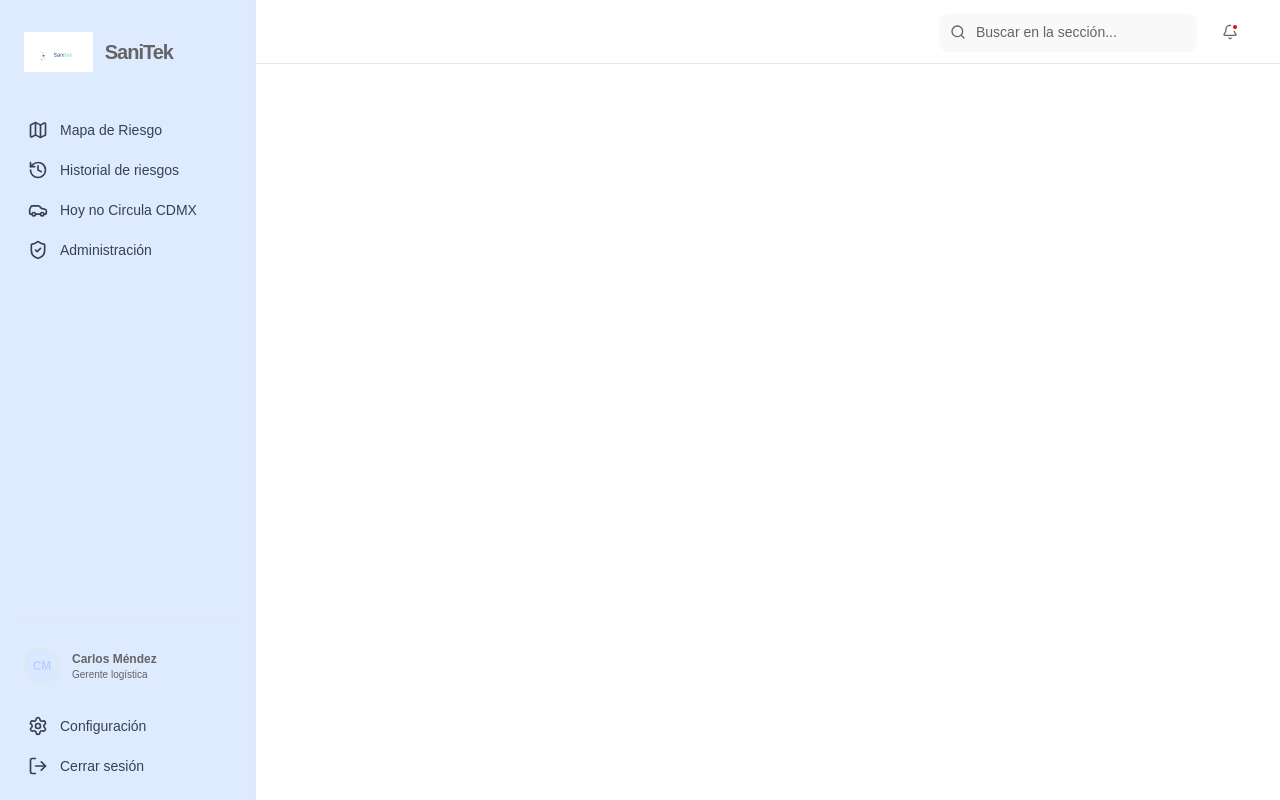
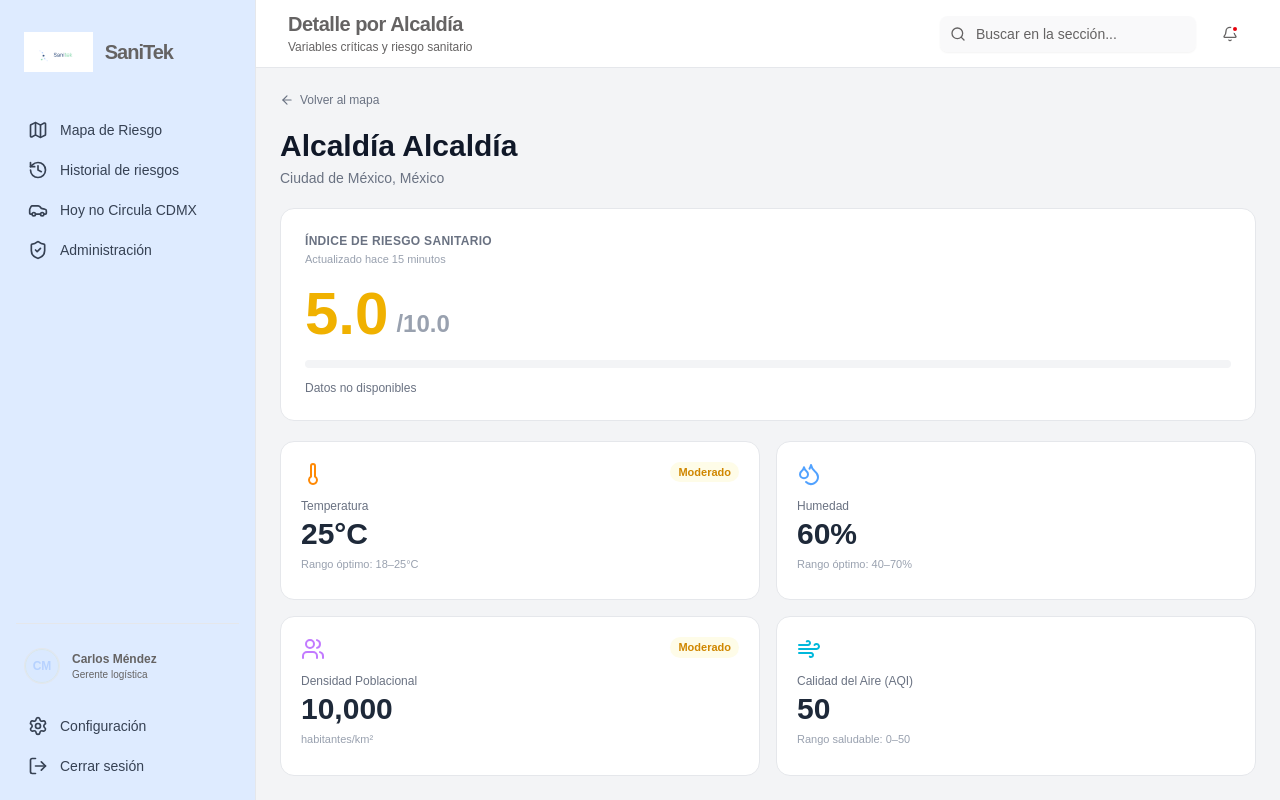
Before and after one commit to Josuemnr/SaniTek, a React (Vite) app: page /detalle in a window 1280 px wide. Built offline with nearby package versions, Linux system fonts and the light colour scheme; no server answers.

Commit message:
migrar pantallas a react-router dom

```diff
--- a/src/Pages/DetalleAlcaldiaPage.tsx
+++ b/src/Pages/DetalleAlcaldiaPage.tsx
@@ -1,21 +1,19 @@
 import { ArrowLeft } from "lucide-react";
+import { useNavigate } from "react-router-dom";
 import { useRiskStore } from "@/store/useRiskStore";
 import { getDetalleAlcaldia } from "@/components/modules/detalle-alcaldia/detalle-alcaldia-data";
 import { IRSACard } from "@/components/modules/detalle-alcaldia/IRSACard";
 import { VariablesGrid } from "@/components/modules/detalle-alcaldia/VariablesGrid";
 
-interface DetalleAlcaldiaPageProps {
-  onNavigate: (screen: string) => void;
-}
-
-export function DetalleAlcaldiaPage({ onNavigate }: DetalleAlcaldiaPageProps) {
+export function DetalleAlcaldiaPage() {
+  const navigate = useNavigate();
   const { selectedAlcaldia } = useRiskStore();
   const detalle = getDetalleAlcaldia(selectedAlcaldia ?? "");
 
   return (
     <div className="flex flex-col h-full bg-gray-100 p-6 gap-5 overflow-y-auto">
       <button
-        onClick={() => onNavigate("Mapa de Riesgo")}
+        onClick={() => navigate("/")}
         className="flex items-center gap-1.5 text-xs text-gray-500 hover:text-gray-800 transition-colors w-fit"
       >
         <ArrowLeft className="w-3.5 h-3.5" />
--- a/src/Pages/FiltrarAlcaldiasPage.tsx
+++ b/src/Pages/FiltrarAlcaldiasPage.tsx
@@ -1,5 +1,6 @@
 import { useState, useMemo } from "react";
 import { ArrowLeft } from "lucide-react";
+import { useNavigate } from "react-router-dom";
 import {
   ZONAS_MOCK,
   filterZonas,
@@ -10,11 +11,8 @@ import { FilterBar } from "@/components/modules/filtrar-alcaldias/FilterBar";
 import { AlcaldiasList } from "@/components/modules/filtrar-alcaldias/AlcaldiasList";
 import { EstadisticasRapidas } from "@/components/modules/filtrar-alcaldias/EstadisticasRapidas";
 
-interface FiltrarAlcaldiasPageProps {
-  onNavigate?: (screen: string) => void;
-}
-
-export function FiltrarAlcaldiasPage({ onNavigate }: FiltrarAlcaldiasPageProps) {
+export function FiltrarAlcaldiasPage() {
+  const navigate = useNavigate();
   const [activeFilters, setActiveFilters] = useState<FilterType[]>([]);
 
   const zonasFiltradas = useMemo(
@@ -36,7 +34,7 @@ export function FiltrarAlcaldiasPage({ onNavigate }: FiltrarAlcaldiasPageProps)
   return (
     <div className="flex flex-col h-full bg-gray-100 p-6 gap-4 overflow-hidden">
       <button
-        onClick={() => onNavigate?.("Mapa de Riesgo")}
+        onClick={() => navigate("/")}
         className="flex items-center gap-1.5 text-xs text-gray-500 hover:text-gray-800 transition-colors w-fit"
       >
         <ArrowLeft className="w-3.5 h-3.5" />
--- a/src/Pages/RiskMapPage.tsx
+++ b/src/Pages/RiskMapPage.tsx
@@ -1,5 +1,6 @@
 import { useEffect, useMemo } from "react";
 import { SlidersHorizontal } from "lucide-react";
+import { useNavigate } from "react-router-dom";
 import { APIProvider, Map, useMap } from "@vis.gl/react-google-maps";
 import { Button } from "@/components/ui/button";
 import { DeckProps } from "@deck.gl/core";
@@ -59,11 +60,8 @@ function MapCenterHandler({ selectedAlcaldia }: { selectedAlcaldia: string | nul
   return null;
 }
 
-interface RiskMapPageProps {
-  onNavigate?: (screen: string) => void;
-}
-
-export function RiskMapPage({ onNavigate }: RiskMapPageProps) {
+export function RiskMapPage() {
+  const navigate = useNavigate();
   const { riskPoints, currentTime, selectedAlcaldia } = useRiskStore();
 
   const filteredPoints = useMemo(() => {
@@ -112,7 +110,7 @@ export function RiskMapPage({ onNavigate }: RiskMapPageProps) {
       <BackgroundBeams className="opacity-40" />
 
       <div className="relative z-10">
-        <SidebarAlcaldias onNavigate={onNavigate} />
+        <SidebarAlcaldias />
       </div>
 
       <div className="flex-1 flex flex-col gap-4 relative">
@@ -143,7 +141,7 @@ export function RiskMapPage({ onNavigate }: RiskMapPageProps) {
             variant="secondary"
             size="sm"
             className="h-9 gap-2 shadow-md shrink-0"
-            onClick={() => onNavigate?.("Filtrar Alcaldías")}
+            onClick={() => navigate("/filtrar")}
           >
             <SlidersHorizontal className="w-4 h-4" />
             Filtros
--- a/src/components/layout/DashboardShell.tsx
+++ b/src/components/layout/DashboardShell.tsx
@@ -1,4 +1,4 @@
-import React from 'react';
+import { Link, Outlet, useLocation } from "react-router-dom";
 import { cn } from "@/lib/utils";
 import { Settings, LogOut, Search, Bell } from "lucide-react";
 import logo from '@/assets/logo.png';
@@ -25,17 +25,13 @@ const SidebarItem = ({ icon: Icon, label, active }: SidebarItemProps) => (
   </div>
 );
 
-interface DashboardShellProps {
-  activeItem: string;
-  onNavChange: (item: string) => void;
-  children: React.ReactNode;
-}
+export function DashboardShell() {
+  const { pathname } = useLocation();
 
-export function DashboardShell({ activeItem, onNavChange, children }: DashboardShellProps) {
-  const activeLink = NAV_LINKS.find((l) => l.title === activeItem);
-  const screenConfig = SCREEN_CONFIGS[activeItem];
-  const pageTitle = activeLink?.pageTitle ?? screenConfig?.pageTitle ?? activeItem;
-  const subtitle = activeLink?.subtitle ?? screenConfig?.subtitle;
+  const activeLink = NAV_LINKS.find((l) => l.href === pathname);
+  const screenConfig = SCREEN_CONFIGS[pathname];
+  const pageTitle = activeLink?.pageTitle ?? screenConfig?.pageTitle ?? "";
+  const subtitle  = activeLink?.subtitle  ?? screenConfig?.subtitle;
 
   return (
     <div className="flex h-screen w-full overflow-hidden bg-background">
@@ -48,13 +44,13 @@ export function DashboardShell({ activeItem, onNavChange, children }: DashboardS
 
         <nav className="flex-1 flex flex-col gap-1">
           {NAV_LINKS.map((item) => (
-            <div key={item.title} onClick={() => onNavChange(item.title)}>
+            <Link key={item.title} to={item.href} className="no-underline">
               <SidebarItem
                 icon={item.icon}
                 label={item.title}
-                active={activeItem === item.title}
+                active={pathname === item.href}
               />
-            </div>
+            </Link>
           ))}
         </nav>
 
@@ -100,7 +96,7 @@ export function DashboardShell({ activeItem, onNavChange, children }: DashboardS
         </header>
 
         <main className="flex-1 overflow-hidden">
-          {children}
+          <Outlet />
         </main>
       </div>
     </div>
--- a/src/components/modules/risk-map/SidebarAlcaldias.tsx
+++ b/src/components/modules/risk-map/SidebarAlcaldias.tsx
@@ -1,3 +1,4 @@
+import { useNavigate } from "react-router-dom"
 import { Card, CardContent, CardHeader, CardTitle } from "@/components/ui/card"
 import { ScrollArea } from "@/components/ui/scroll-area"
 import { Badge } from "@/components/ui/badge"
@@ -33,11 +34,8 @@ const ALCALDIAS = [
 
 const RISK_LEVELS = ["Bajo", "Normal", "Moderado", "Alto", "Crítico"]
 
-interface SidebarAlcaldiasProps {
-  onNavigate?: (screen: string) => void;
-}
-
-export function SidebarAlcaldias({ onNavigate }: SidebarAlcaldiasProps) {
+export function SidebarAlcaldias() {
+  const navigate = useNavigate()
   const { selectedAlcaldia, setSelectedAlcaldia } = useRiskStore()
 
   return (
@@ -88,14 +86,13 @@ export function SidebarAlcaldias({ onNavigate }: SidebarAlcaldiasProps) {
                       {isSelected ? "Seleccionado" : riskLevel}
                     </Badge>
 
-                    <TooltipProvider delayDuration={300}>
+                    <TooltipProvider delay={300}>
                       <Tooltip>
-                        <TooltipTrigger asChild>
-                          <button
+                        <TooltipTrigger
                           onClick={(e) => {
-                              e.stopPropagation();
-                              setSelectedAlcaldia(alcaldia);
-                              onNavigate?.("Detalle Alcaldía");
+                            e.stopPropagation()
+                            setSelectedAlcaldia(alcaldia)
+                            navigate("/detalle")
                           }}
                           className={cn(
                             "opacity-0 group-hover:opacity-100 transition-opacity p-1 rounded hover:bg-black/10",
@@ -103,7 +100,6 @@ export function SidebarAlcaldias({ onNavigate }: SidebarAlcaldiasProps) {
                           )}
                         >
                           <MoreHorizontal className="w-4 h-4" />
-                          </button>
                         </TooltipTrigger>
                         <TooltipContent side="right">
                           <p>Ver más detalles</p>
--- a/src/lib/nav-constants.ts
+++ b/src/lib/nav-constants.ts
@@ -8,13 +8,12 @@ export interface NavLink {
   subtitle: string;
 }
 
-// Pantallas que no aparecen en el sidebar pero necesitan título/subtítulo en el header
 export const SCREEN_CONFIGS: Record<string, { pageTitle: string; subtitle: string }> = {
-  "Filtrar Alcaldías": {
+  "/filtrar": {
     pageTitle: "Alcaldías y municipios",
     subtitle: "Informe detallado",
   },
-  "Detalle Alcaldía": {
+  "/detalle": {
     pageTitle: "Detalle por Alcaldía",
     subtitle: "Variables críticas y riesgo sanitario",
   },
@@ -23,28 +22,28 @@ export const SCREEN_CONFIGS: Record<string, { pageTitle: string; subtitle: strin
 export const NAV_LINKS: NavLink[] = [
   {
     title: "Mapa de Riesgo",
-    href: "#",
+    href: "/",
     icon: Map,
     pageTitle: "Mapa de Riesgo",
     subtitle: "Visualización de riesgos en tiempo real",
   },
   {
     title: "Historial de riesgos",
-    href: "#",
+    href: "/historial",
     icon: History,
     pageTitle: "Historial de Riesgos",
     subtitle: "Consulta el historial de riesgos registrados",
   },
   {
     title: "Hoy no Circula CDMX",
-    href: "#",
+    href: "/hoy-no-circula",
     icon: Car,
     pageTitle: "Predicciones Hoy No Circula",
     subtitle: "Consulta las restricciones vehiculares del mes",
   },
   {
     title: "Administración",
-    href: "#",
+    href: "/admin",
     icon: ShieldCheck,
     pageTitle: "Administración",
     subtitle: "Gestión del sistema",
```
Also changed, not shown: package.json (+12 -13 lines). Lines whose indentation alone changed are shown as unchanged.
